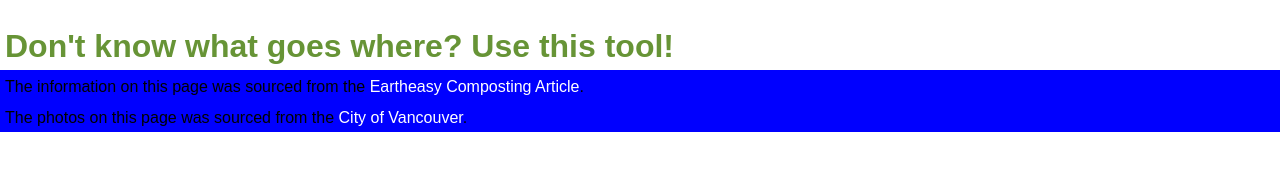
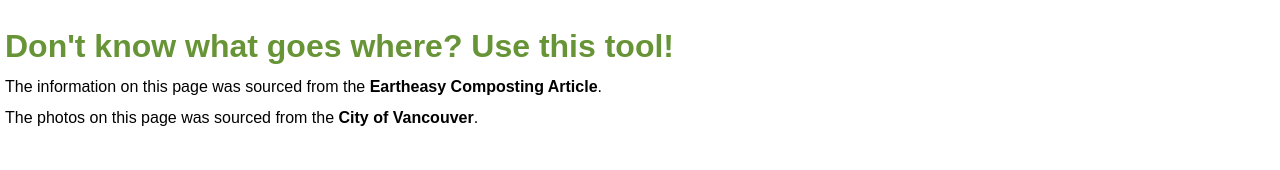
Before and after one commit to miibrah/COMP-2800-Team-BBY-27-TRASH-APP, a plain HTML site: page compost.html in a window 1280 px wide. Shown: the part 1573-1743 px from the top of the page. Drawn offline with nearby package versions, Linux system fonts and the light colour scheme; a script that the page names is missing.

Commit message:
Final Compost edits

```diff
--- a/compost.html
+++ b/compost.html
@@ -179,15 +179,11 @@
 
       <br>
 
-      <p class="credit">The information on this page was sourced from the <a
-          href="https://learn.eartheasy.com/guides/composting/">Eartheasy Composting Article</a>.</p>
-      <p class="credit">The photos on this page was sourced from the <a
-          href="https://vancouver.ca/home-property-development/garbage.aspx#redirect">City of Vancouver</a>.</p>
+      <p>The information on this page was sourced from the <a
+          href="https://learn.eartheasy.com/guides/composting/" style="color: black; font-weight: bolder;">Eartheasy Composting Article</a>.</p>
+      <p>The photos on this page was sourced from the <a
+          href="https://vancouver.ca/home-property-development/garbage.aspx#redirect" style="color: black; font-weight: bolder;">City of Vancouver</a>.</p>
       <br><br><br><br>
-
-
-
-
     </div>
 
 
--- a/css/compost.css
+++ b/css/compost.css
@@ -107,8 +107,3 @@ a:hover {
     max-width: 100%;
     height: auto;
 }
-
-.credit {
-    color: black;
-    background-color: blue;
-}
```
